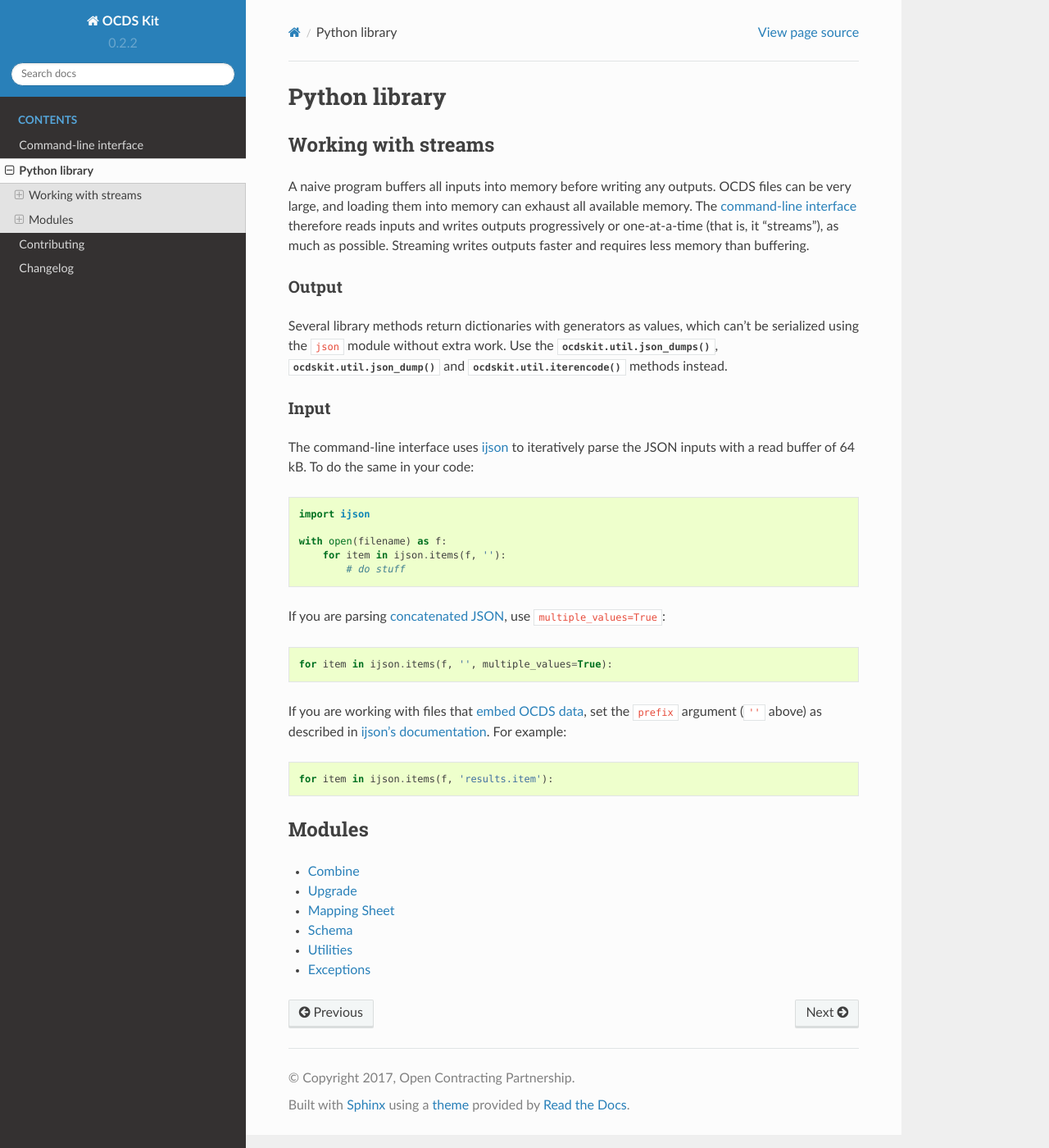
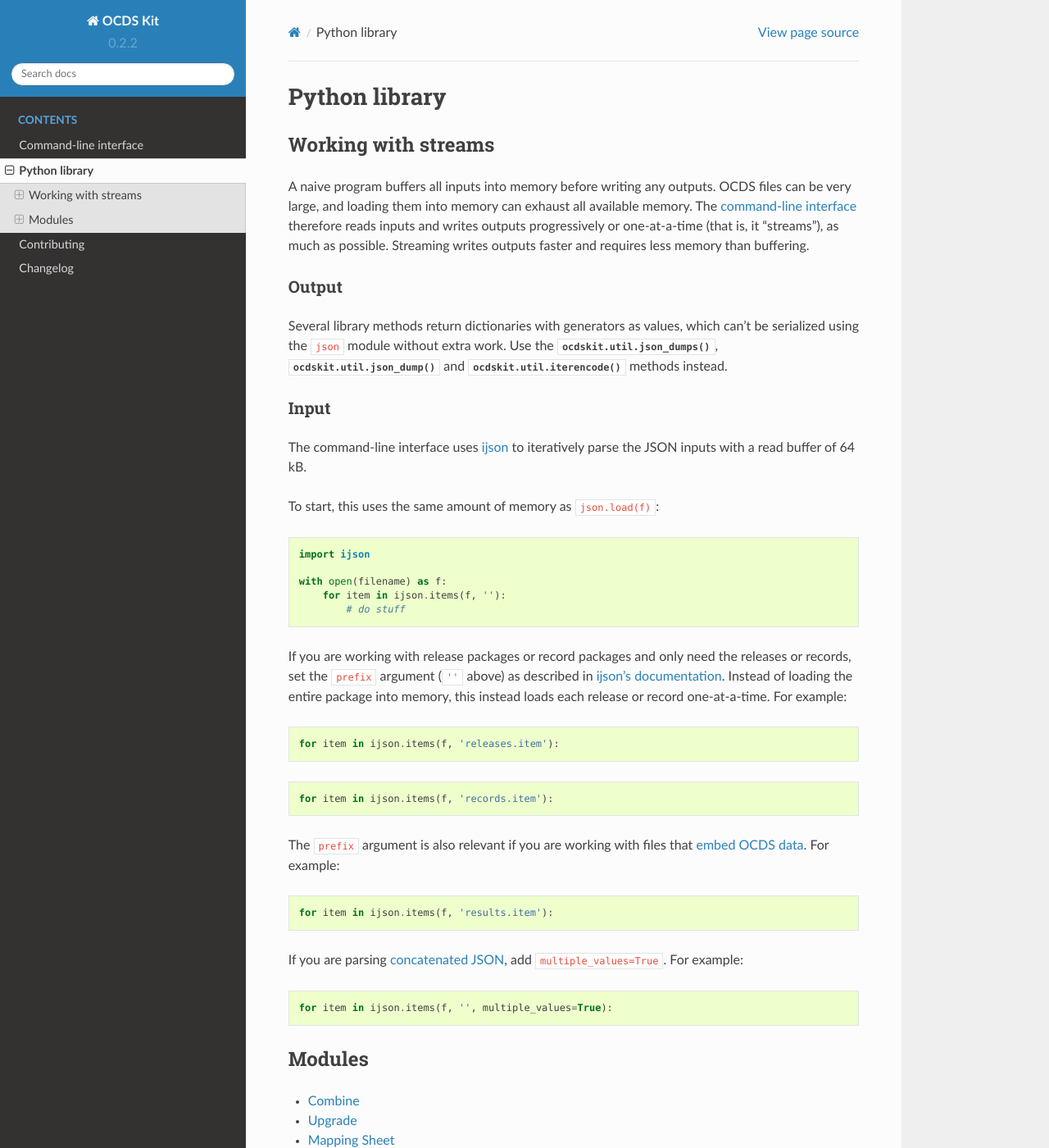
Before and after one commit to open-contracting/ocdskit, a Sphinx documentation site: the page built from docs/library.rst, in a window 1280 px wide and 1400 px high. Shown: the whole window at 82% size. Built offline with Sphinx 7.4.7 and the Read the Docs theme 2.0.0, drawn with Linux system fonts in a browser that asks for light colours; pages that are not in the unit, such as notebooks, are missing from menus.

Commit message:
Add more ijson examples

```diff
--- a/docs/library.rst
+++ b/docs/library.rst
@@ -14,7 +14,9 @@ Several library methods return dictionaries with generators as values, which can
 Input
 ~~~~~
 
-The command-line interface uses `ijson <https://pypi.org/project/ijson/>`__ to iteratively parse the JSON inputs with a read buffer of 64 kB. To do the same in your code:
+The command-line interface uses `ijson <https://pypi.org/project/ijson/>`__ to iteratively parse the JSON inputs with a read buffer of 64 kB.
+
+To start, this uses the same amount of memory as ``json.load(f)``:
 
 .. code-block:: python
 
@@ -24,17 +26,27 @@ The command-line interface uses `ijson <https://pypi.org/project/ijson/>`__ to i
        for item in ijson.items(f, ''):
            # do stuff
 
-If you are parsing `concatenated JSON <https://en.wikipedia.org/wiki/JSON_streaming#Concatenated_JSON>`__, use :code:`multiple_values=True`:
+If you are working with release packages or record packages and only need the releases or records, set the ``prefix`` argument (:code:`''` above) as described in `ijson's documentation <https://github.com/ICRAR/ijson#prefix>`__. Instead of loading the entire package into memory, this instead loads each release or record one-at-a-time. For example:
+
+.. code-block:: python
+
+   for item in ijson.items(f, 'releases.item'):
+
+.. code-block:: python
+
+   for item in ijson.items(f, 'records.item'):
+
+The ``prefix`` argument is also relevant if you are working with files that :ref:`embed OCDS data<embedded-data>`. For example:
+
+.. code-block:: python
+
+   for item in ijson.items(f, 'results.item'):
+
+If you are parsing `concatenated JSON <https://en.wikipedia.org/wiki/JSON_streaming#Concatenated_JSON>`__, add :code:`multiple_values=True`. For example:
 
 .. code-block:: python
 
    for item in ijson.items(f, '', multiple_values=True):
-
-If you are working with files that :ref:`embed OCDS data<embedded-data>`, set the ``prefix`` argument (:code:`''` above) as described in `ijson's documentation <https://github.com/ICRAR/ijson#prefix>`__. For example:
-
-.. code-block:: python
-
-   for item in ijson.items(f, 'results.item'):
 
 Modules
 -------
```
